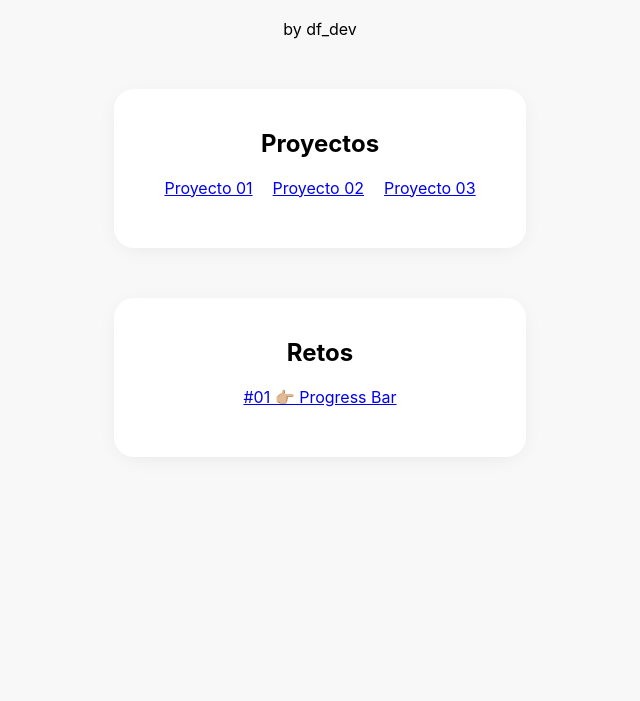
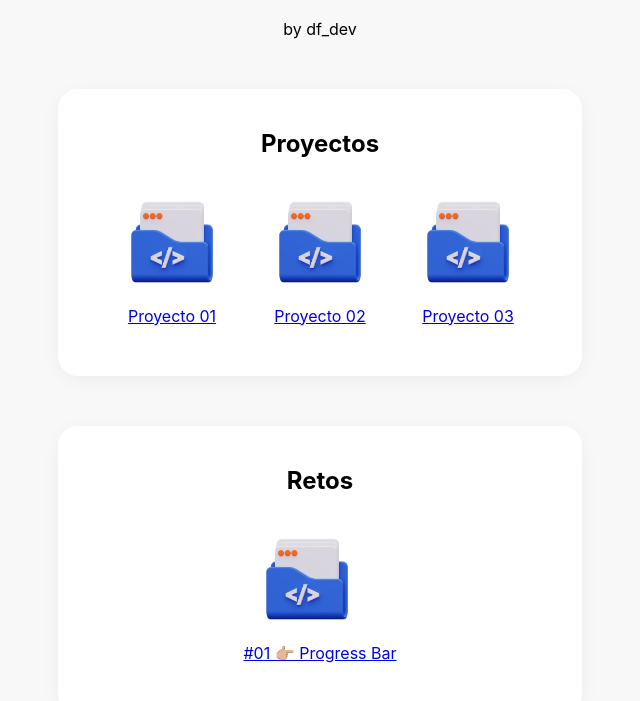
Before and after one commit to dariofin/frontendLeap, a plain HTML site: page index.html in a window 1280 px wide. Shown: the part 71-772 px from the top of the page, without its empty margins (320-960 px from the left). Drawn offline with Linux system fonts and the light colour scheme; the site is published under a folder, as on GitHub Pages, so addresses that start at the root find nothing.

Commit message:
corrección de rutas relativas

```diff
--- a/index.html
+++ b/index.html
@@ -60,11 +60,11 @@
         <section class="projects">
             <h2>Proyectos</h2>
             <nav>
-                <a href="/Project-001-df_dev/"><img src="/img/folder-icon.webp" alt="" class="icon-folder">Proyecto
+                <a href="/Project-001-df_dev/"><img src="img/folder-icon.webp" alt="" class="icon-folder">Proyecto
                     01</a>
-                <a href="/Project-002-df_dev/"><img src="/img/folder-icon.webp" alt="" class="icon-folder">Proyecto
+                <a href="/Project-002-df_dev/"><img src="img/folder-icon.webp" alt="" class="icon-folder">Proyecto
                     02</a>
-                <a href="/Project-003-df_dev/"><img src="/img/folder-icon.webp" alt="" class="icon-folder">Proyecto
+                <a href="/Project-003-df_dev/"><img src="img/folder-icon.webp" alt="" class="icon-folder">Proyecto
                     03</a>
 
 
@@ -74,8 +74,8 @@
             <h2>Retos</h2>
 
             <nav>
-                <a href="/_retos-semanales/Progress-Bar/"><img src="/img/folder-icon.webp" alt=""
-                        class="icon-folder">#01 👉🏼 Progress Bar</a>
+                <a href="/_retos-semanales/Progress-Bar/"><img src="img/folder-icon.webp" alt="" class="icon-folder">#01
+                    👉🏼 Progress Bar</a>
             </nav>
 
         </section>
```
